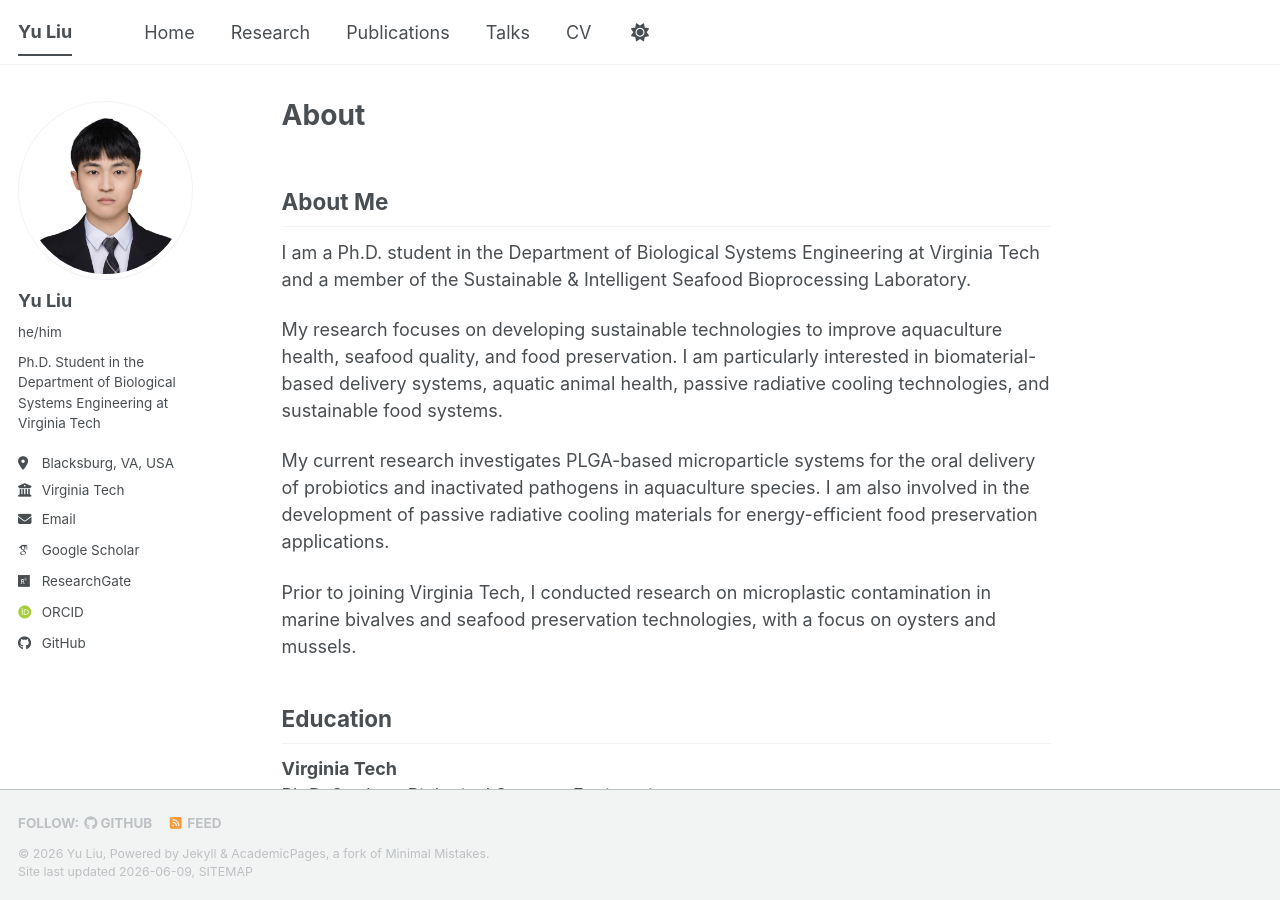
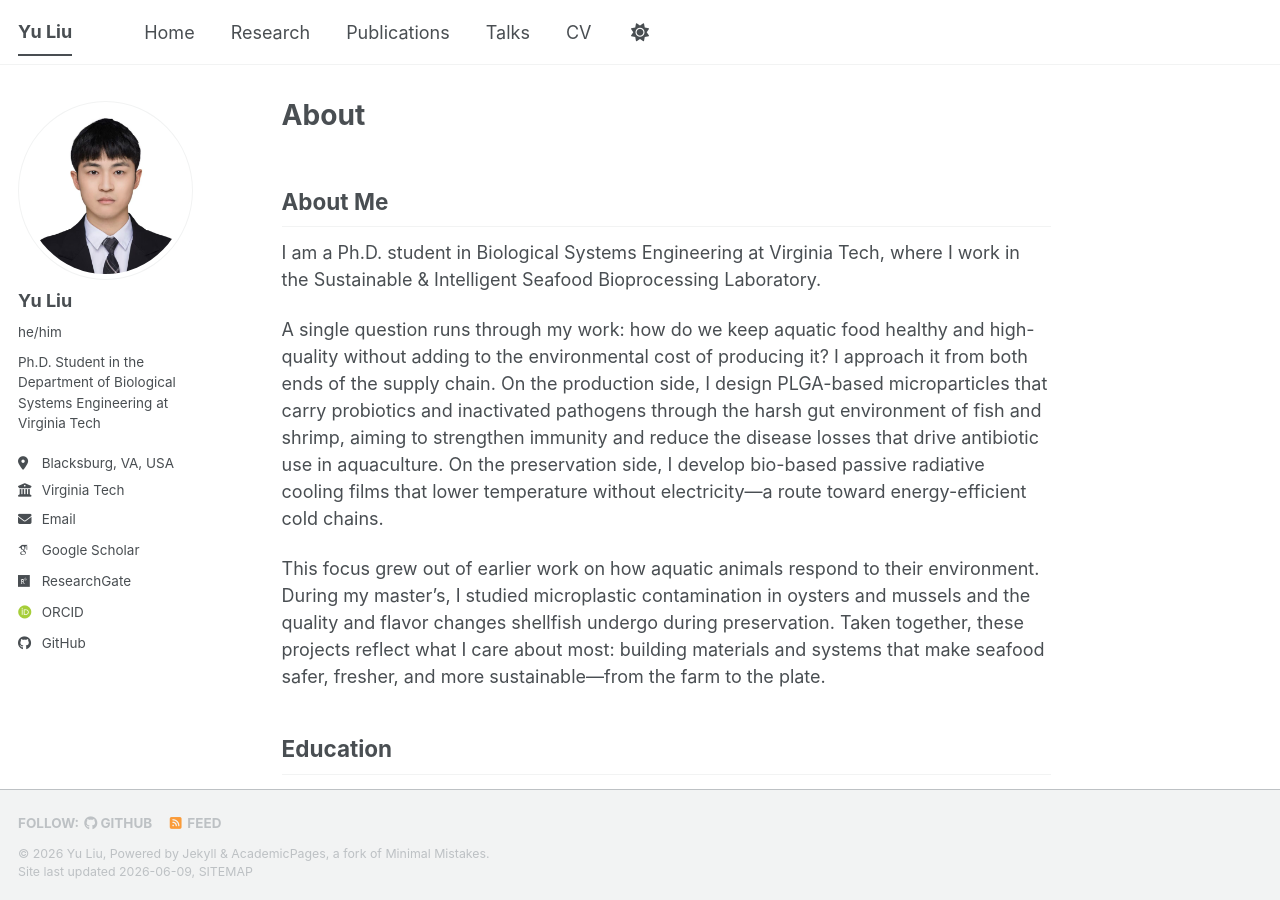
Before and after one commit to yuliu0322/yuliu0322.github.io, a Jekyll site: the page built from _pages/about.md, in a window 1280 px wide and 900 px high. Built offline with Jekyll 4.4.1, drawn with Linux system fonts in a browser that asks for light colours; some web fonts are replaced; a script bundle is joined from its source files by our own code; library files that are not in the unit come from our copies.

Commit message:
Update about.md

```diff
--- a/_pages/about.md
+++ b/_pages/about.md
@@ -8,13 +8,11 @@ redirect_from:
 ---
 ## About Me
 
-I am a Ph.D. student in the Department of Biological Systems Engineering at Virginia Tech and a member of the Sustainable & Intelligent Seafood Bioprocessing Laboratory.
+I am a Ph.D. student in Biological Systems Engineering at Virginia Tech, where I work in the Sustainable & Intelligent Seafood Bioprocessing Laboratory.
 
-My research focuses on developing sustainable technologies to improve aquaculture health, seafood quality, and food preservation. I am particularly interested in biomaterial-based delivery systems, aquatic animal health, passive radiative cooling technologies, and sustainable food systems.
+A single question runs through my work: how do we keep aquatic food healthy and high-quality without adding to the environmental cost of producing it? I approach it from both ends of the supply chain. On the production side, I design PLGA-based microparticles that carry probiotics and inactivated pathogens through the harsh gut environment of fish and shrimp, aiming to strengthen immunity and reduce the disease losses that drive antibiotic use in aquaculture. On the preservation side, I develop bio-based passive radiative cooling films that lower temperature without electricity—a route toward energy-efficient cold chains.
 
-My current research investigates PLGA-based microparticle systems for the oral delivery of probiotics and inactivated pathogens in aquaculture species. I am also involved in the development of passive radiative cooling materials for energy-efficient food preservation applications.
-
-Prior to joining Virginia Tech, I conducted research on microplastic contamination in marine bivalves and seafood preservation technologies, with a focus on oysters and mussels.
+This focus grew out of earlier work on how aquatic animals respond to their environment. During my master's, I studied microplastic contamination in oysters and mussels and the quality and flavor changes shellfish undergo during preservation. Taken together, these projects reflect what I care about most: building materials and systems that make seafood safer, fresher, and more sustainable—from the farm to the plate.
 
 ## Education
 
```
